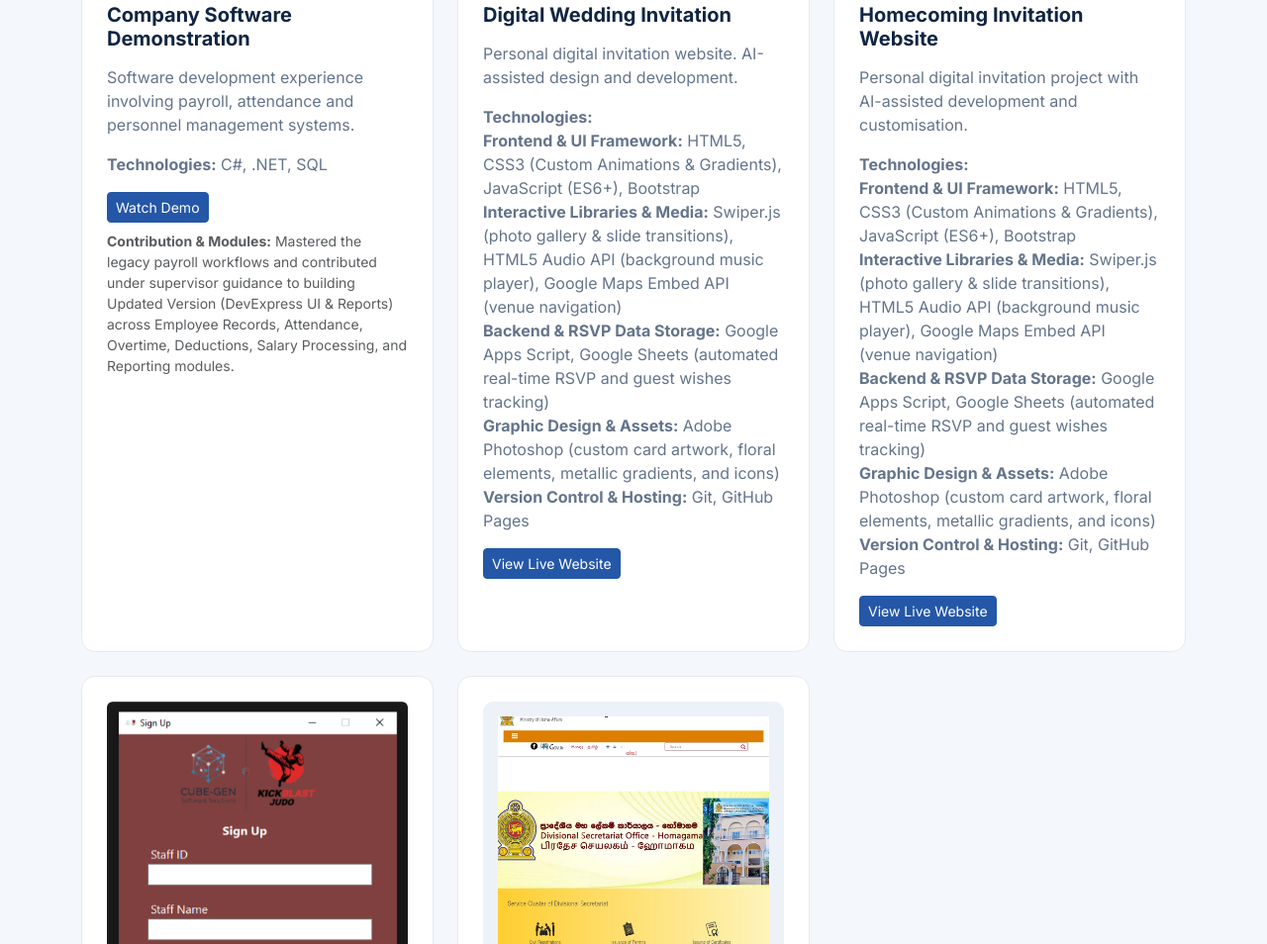
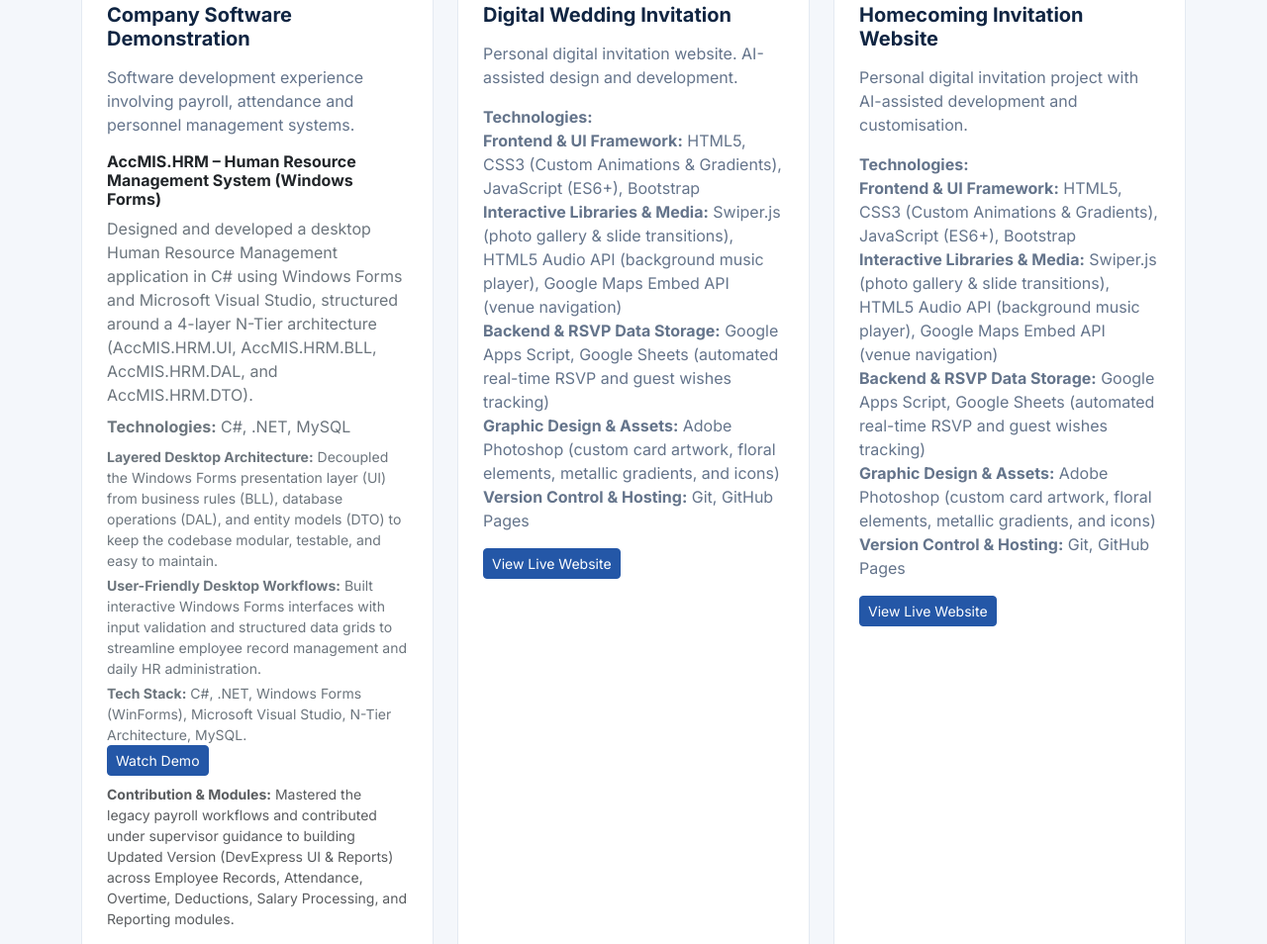
Before and after one commit to Chathurangani/my-portfolio, a plain HTML site: page index.html in a window 1280 px wide. Shown: the part 5848-6802 px from the top of the page at 99% size. Drawn offline with nearby package versions, Linux system fonts and the light colour scheme.

Commit message:
Update AccMIS.HRM card with MySQL and architecture details

```diff
--- a/index.html
+++ b/index.html
@@ -396,7 +396,27 @@
                         attendance and personnel management systems.
                     </p>
 
-                    <p><strong>Technologies:</strong> C#, .NET, SQL</p>
+                    <!-- <p><strong>Technologies:</strong> C#, .NET, SQL</p> -->
+
+                    <h6 class="fw-bold text-dark mb-2">AccMIS.HRM – Human Resource Management System (Windows Forms)</h6>
+
+<p class="text-secondary mb-2">
+  Designed and developed a desktop Human Resource Management application in C# using Windows Forms and Microsoft Visual Studio, structured around a 4-layer N-Tier architecture (AccMIS.HRM.UI, AccMIS.HRM.BLL, AccMIS.HRM.DAL, and AccMIS.HRM.DTO).
+</p>
+
+<p class="text-secondary mb-2"><strong>Technologies:</strong> C#, .NET, MySQL</p>
+
+<p class="small text-secondary mb-1">
+  <strong class="text-secondary">Layered Desktop Architecture:</strong> Decoupled the Windows Forms presentation layer (UI) from business rules (BLL), database operations (DAL), and entity models (DTO) to keep the codebase modular, testable, and easy to maintain.
+</p>
+
+<p class="small text-secondary mb-1">
+  <strong class="text-secondary">User-Friendly Desktop Workflows:</strong> Built interactive Windows Forms interfaces with input validation and structured data grids to streamline employee record management and daily HR administration.
+</p>
+
+<p class="small text-secondary mb-0">
+  <strong class="text-secondary">Tech Stack:</strong> C#, .NET, Windows Forms (WinForms), Microsoft Visual Studio, N-Tier Architecture, MySQL.
+</p>
 
                     <a href="https://youtu.be/Rf9un7dTxpE"
                        target="_blank" rel="noopener"
```
